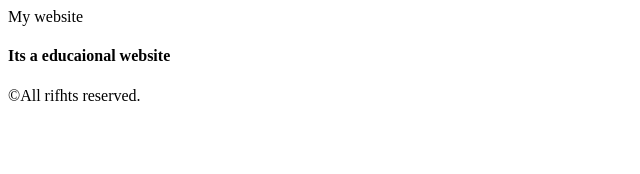
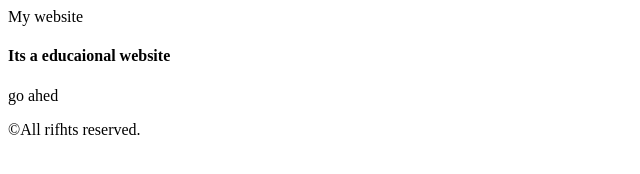
Before and after one commit to mdruman079/my-repo, a plain HTML site: page index.html in a window 1280 px wide. Shown: the whole page, without its empty margins (0-640 px from the left). Drawn offline with Linux system fonts and the light colour scheme.

Commit message:
final commit'

```diff
--- a/index.html
+++ b/index.html
@@ -11,6 +11,9 @@
     </header>
     <main>
         <h4>Its a educaional website</h4>
+        <section>
+            go ahed
+        </section>
     </main>
     <footer>
         <p>
```
